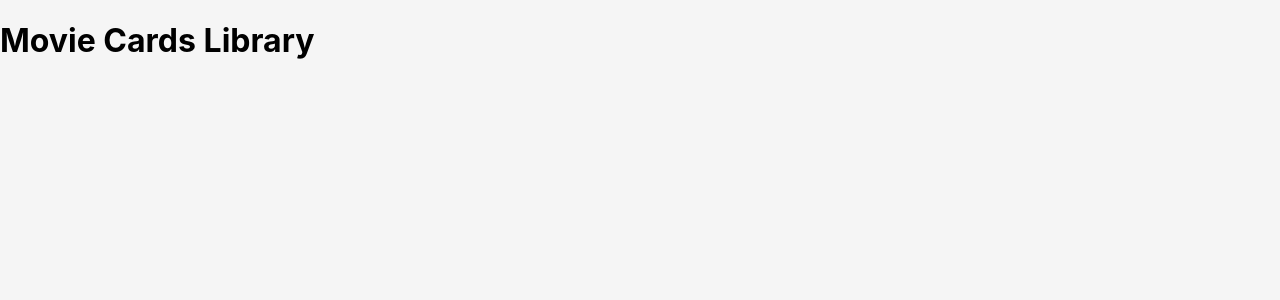
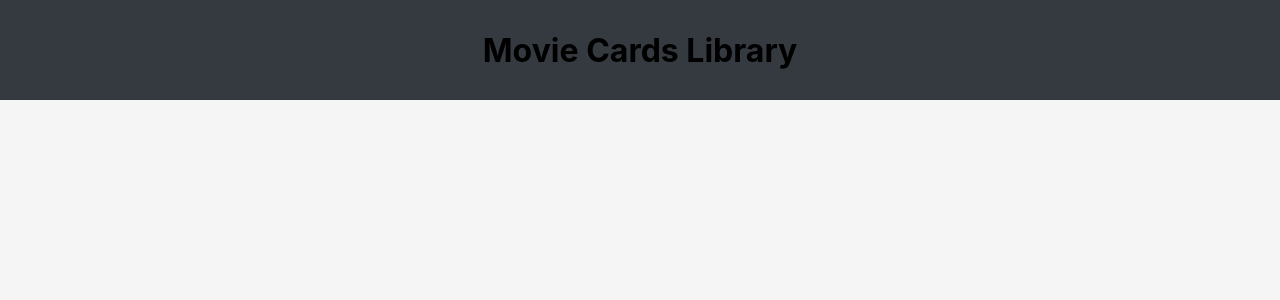
Before and after one commit to victorjunior95/sd-08-project-movie-cards-library, a React (Create React App) app: page / in a window 1280 px wide. Shown: the top 300 px of the page. Built offline with nearby package versions, Linux system fonts and the light colour scheme.

Commit message:
add: class "movie-card-header" in the header.

```diff
--- a/src/components/Header.jsx
+++ b/src/components/Header.jsx
@@ -3,7 +3,7 @@ import React from 'react';
 class Header extends React.Component {
   render() {
     return (
-      <header>
+      <header className="movie-card-header">
         <h1>
           Movie Cards Library
         </h1>
```
